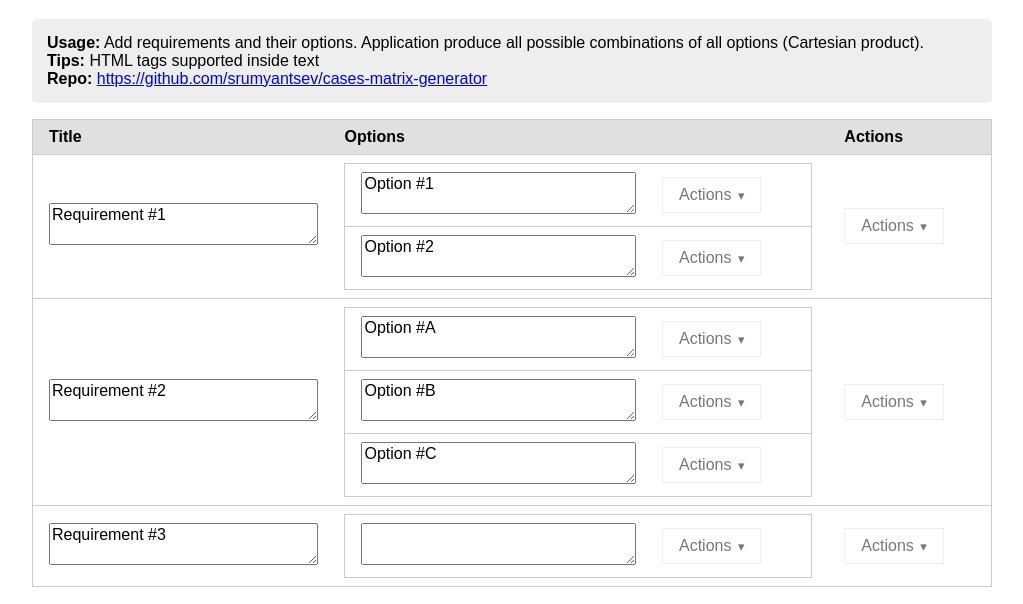
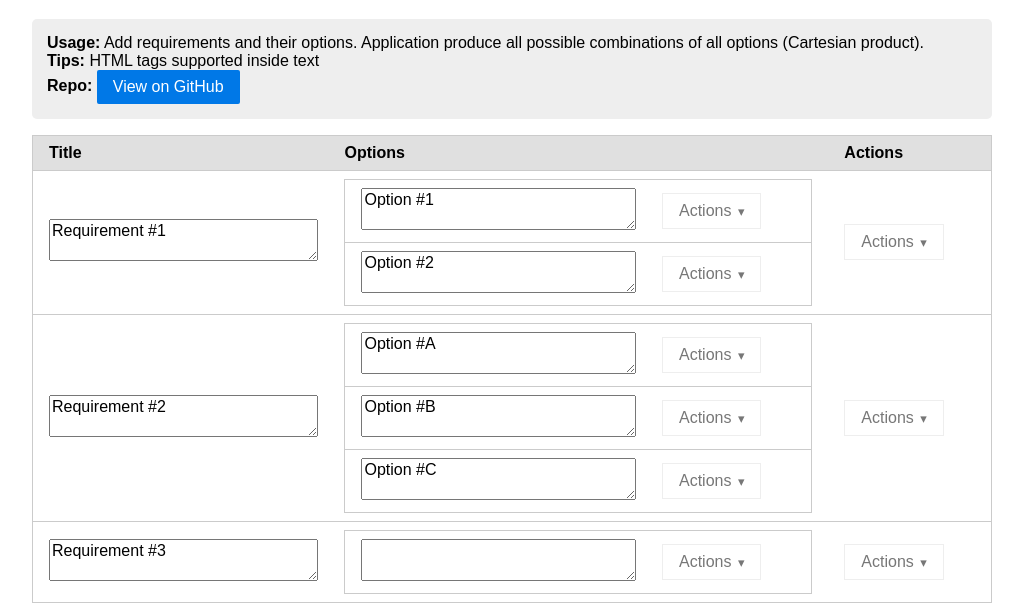
Before and after one commit to srumyantsev/cases-matrix-generator, a plain HTML site: page index.html in a window 1280 px wide. Shown: the part 61-665 px from the top of the page, without its empty margins (128-1151 px from the left). Drawn offline with Linux system fonts and the light colour scheme.

Commit message:
Improve link to GitHub

```diff
--- a/index.html
+++ b/index.html
@@ -64,7 +64,7 @@
                         <strong>Usage:</strong> Add requirements and their options. Application produce all possible
                         combinations of all options (Cartesian product).<br />
                         <strong>Tips:</strong> HTML tags supported inside text<br />
-                        <strong>Repo:</strong> <a href="https://github.com/srumyantsev/cases-matrix-generator">https://github.com/srumyantsev/cases-matrix-generator</a>
+                        <strong>Repo:</strong> <a href="https://github.com/srumyantsev/cases-matrix-generator" class="pure-button pure-button-primary" target="_blank">View on GitHub</a>
                     </p>
                 </blockquote>
                 <table class="pure-table pure-table-horizontal">
```
